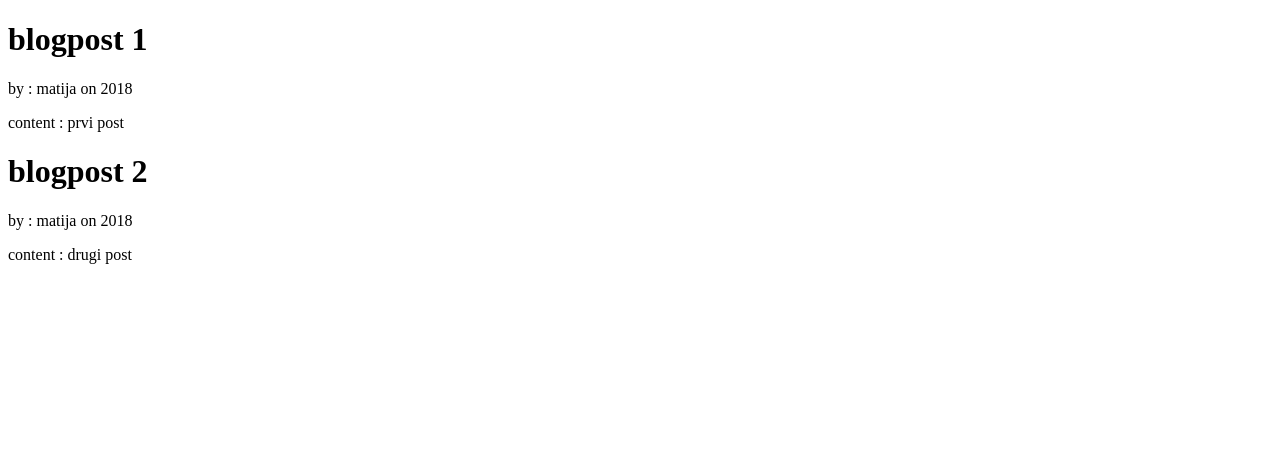
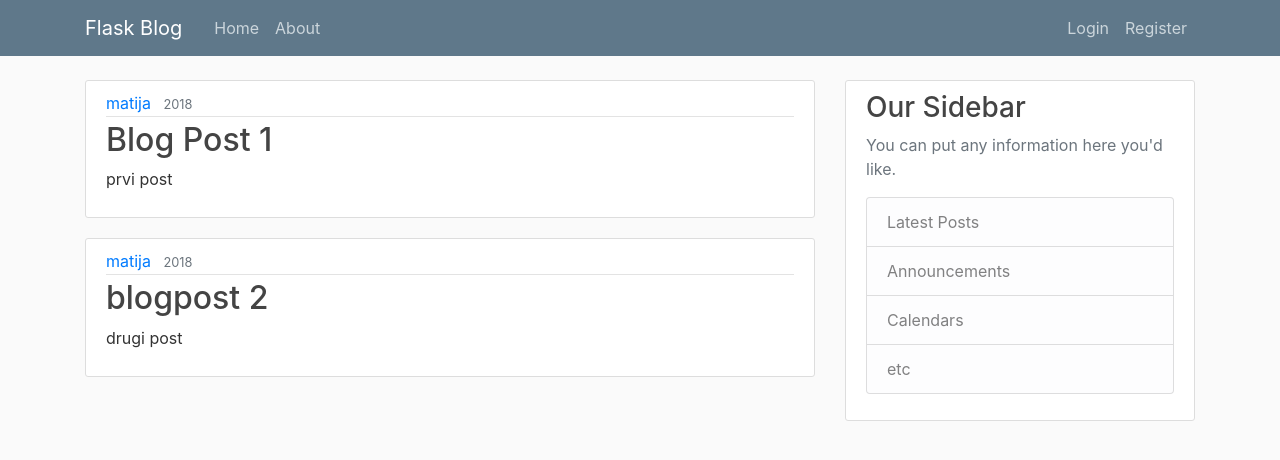
Before and after one commit to exali/FlaskProject, a Flask app: page / in a window 1280 px wide. Shown: the top 460 px of the page. Run offline with Flask 2, Linux system fonts and the light colour scheme; some libraries are stand-ins or nearby versions.

Commit message:
second commit

```diff
--- a/app.py
+++ b/app.py
@@ -1,11 +1,11 @@
-from flask import Flask, render_template
+from flask import Flask, render_template, url_for
 
 app = Flask(__name__)
 
 posts = [
     {
         'author': 'matija',
-        'title': 'blogpost 1',
+        'title': 'Blog Post 1',
         'content': 'prvi post',
         'date': '2018',
     },
@@ -21,7 +21,7 @@ posts = [
 @app.route('/')
 @app.route('/home')
 def home():
-    return render_template("home.html", posts=posts)
+    return render_template("home.html", posts=posts, title="Home")
 
 
 @app.route("/about")
--- /dev/null
+++ b/static/main.css
@@ -0,0 +1,80 @@
+body {
+  background: #fafafa;
+  color: #333333;
+  margin-top: 5rem;
+}
+
+h1, h2, h3, h4, h5, h6 {
+  color: #444444;
+}
+
+.bg-steel {
+  background-color: #5f788a;
+}
+
+.site-header .navbar-nav .nav-link {
+  color: #cbd5db;
+}
+
+.site-header .navbar-nav .nav-link:hover {
+  color: #ffffff;
+}
+
+.site-header .navbar-nav .nav-link.active {
+  font-weight: 500;
+}
+
+.content-section {
+  background: #ffffff;
+  padding: 10px 20px;
+  border: 1px solid #dddddd;
+  border-radius: 3px;
+  margin-bottom: 20px;
+}
+
+.article-title {
+  color: #444444;
+}
+
+a.article-title:hover {
+  color: #428bca;
+  text-decoration: none;
+}
+
+.article-content {
+  white-space: pre-line;
+}
+
+.article-img {
+  height: 65px;
+  width: 65px;
+  margin-right: 16px;
+}
+
+.article-metadata {
+  padding-bottom: 1px;
+  margin-bottom: 4px;
+  border-bottom: 1px solid #e3e3e3
+}
+
+.article-metadata a:hover {
+  color: #333;
+  text-decoration: none;
+}
+
+.article-svg {
+  width: 25px;
+  height: 25px;
+  vertical-align: middle;
+}
+
+.account-img {
+  height: 125px;
+  width: 125px;
+  margin-right: 20px;
+  margin-bottom: 16px;
+}
+
+.account-heading {
+  font-size: 2.5rem;
+}
--- a/templates/about.html
+++ b/templates/about.html
@@ -1,4 +1,4 @@
 {% extends "layout.html" %}
 {% block content %}
-    <h2>cigan about</h2>
+    <h2>About Page</h2>
 {% endblock content %}
--- a/templates/home.html
+++ b/templates/home.html
@@ -1,8 +1,15 @@
 {% extends "layout.html" %}
 {% block content %}
     {% for post in posts %}
-        <h1>{{ post.title }}</h1>
-        <p>by : {{ post.author }} on {{ post.date }}</p>
-        <p>content : {{ post.content }}</p>
+        <article class="media content-section">
+          <div class="media-body">
+            <div class="article-metadata">
+              <a class="mr-2" href="#">{{ post.author }}</a>
+              <small class="text-muted">{{ post.date }}</small>
+            </div>
+            <h2><a class="article-title" href="#">{{ post.title }}</a></h2>
+            <p class="article-content">{{ post.content }}</p>
+          </div>
+        </article>
     {% endfor %}
 {% endblock content %}
--- a/templates/layout.html
+++ b/templates/layout.html
@@ -1,7 +1,15 @@
 <!DOCTYPE html>
 <html lang="en">
 <head>
-    <meta charset="UTF-8">
+    <meta charset="utf-8">
+    <meta name="viewport" content="width=device-width, initial-scale=1, shrink-to-fit=no">
+
+    <!-- Bootstrap CSS -->
+    <link rel="stylesheet" href="https://stackpath.bootstrapcdn.com/bootstrap/4.2.1/css/bootstrap.min.css" integrity="sha384-GJzZqFGwb1QTTN6wy59ffF1BuGJpLSa9DkKMp0DgiMDm4iYMj70gZWKYbI706tWS" crossorigin="anonymous">
+
+    <link rel="stylesheet" type="text/css" href="{{ url_for('static', filename='main.css') }}">
+
+
     {% if title %}
         <title>Flask Blog - {{ title }}</title>
     {% else %}
@@ -9,6 +17,50 @@
     {% endif %}
 </head>
 <body>
-    {% block content %}{% endblock %}
+    <header class="site-header">
+      <nav class="navbar navbar-expand-md navbar-dark bg-steel fixed-top">
+        <div class="container">
+          <a class="navbar-brand mr-4" href="/">Flask Blog</a>
+          <button class="navbar-toggler" type="button" data-toggle="collapse" data-target="#navbarToggle" aria-controls="navbarToggle" aria-expanded="false" aria-label="Toggle navigation">
+            <span class="navbar-toggler-icon"></span>
+          </button>
+          <div class="collapse navbar-collapse" id="navbarToggle">
+            <div class="navbar-nav mr-auto">
+              <a class="nav-item nav-link" href="/">Home</a>
+              <a class="nav-item nav-link" href="/about">About</a>
+            </div>
+            <!-- Navbar Right Side -->
+            <div class="navbar-nav">
+              <a class="nav-item nav-link" href="/login">Login</a>
+              <a class="nav-item nav-link" href="/register">Register</a>
+            </div>
+          </div>
+        </div>
+      </nav>
+    </header>
+    <main role="main" class="container">
+      <div class="row">
+        <div class="col-md-8">
+          {% block content %}{% endblock %}
+        </div>
+        <div class="col-md-4">
+          <div class="content-section">
+            <h3>Our Sidebar</h3>
+            <p class='text-muted'>You can put any information here you'd like.
+              <ul class="list-group">
+                <li class="list-group-item list-group-item-light">Latest Posts</li>
+                <li class="list-group-item list-group-item-light">Announcements</li>
+                <li class="list-group-item list-group-item-light">Calendars</li>
+                <li class="list-group-item list-group-item-light">etc</li>
+              </ul>
+            </p>
+          </div>
+        </div>
+      </div>
+    </main>
+    <script src="https://code.jquery.com/jquery-3.3.1.slim.min.js" integrity="sha384-q8i/X+965DzO0rT7abK41JStQIAqVgRVzpbzo5smXKp4YfRvH+8abtTE1Pi6jizo" crossorigin="anonymous"></script>
+    <script src="https://cdnjs.cloudflare.com/ajax/libs/popper.js/1.14.6/umd/popper.min.js" integrity="sha384-wHAiFfRlMFy6i5SRaxvfOCifBUQy1xHdJ/yoi7FRNXMRBu5WHdZYu1hA6ZOblgut" crossorigin="anonymous"></script>
+    <script src="https://stackpath.bootstrapcdn.com/bootstrap/4.2.1/js/bootstrap.min.js" integrity="sha384-B0UglyR+jN6CkvvICOB2joaf5I4l3gm9GU6Hc1og6Ls7i6U/mkkaduKaBhlAXv9k" crossorigin="anonymous"></script>
+
 </body>
 </html>
```
Also changed, not shown: README.md.
